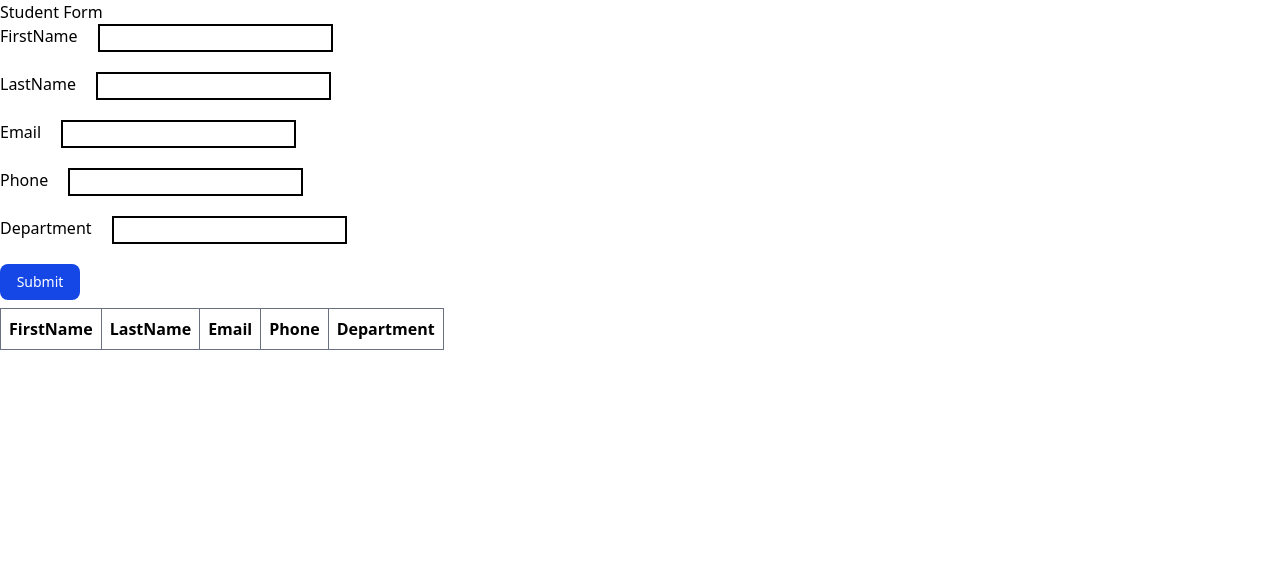
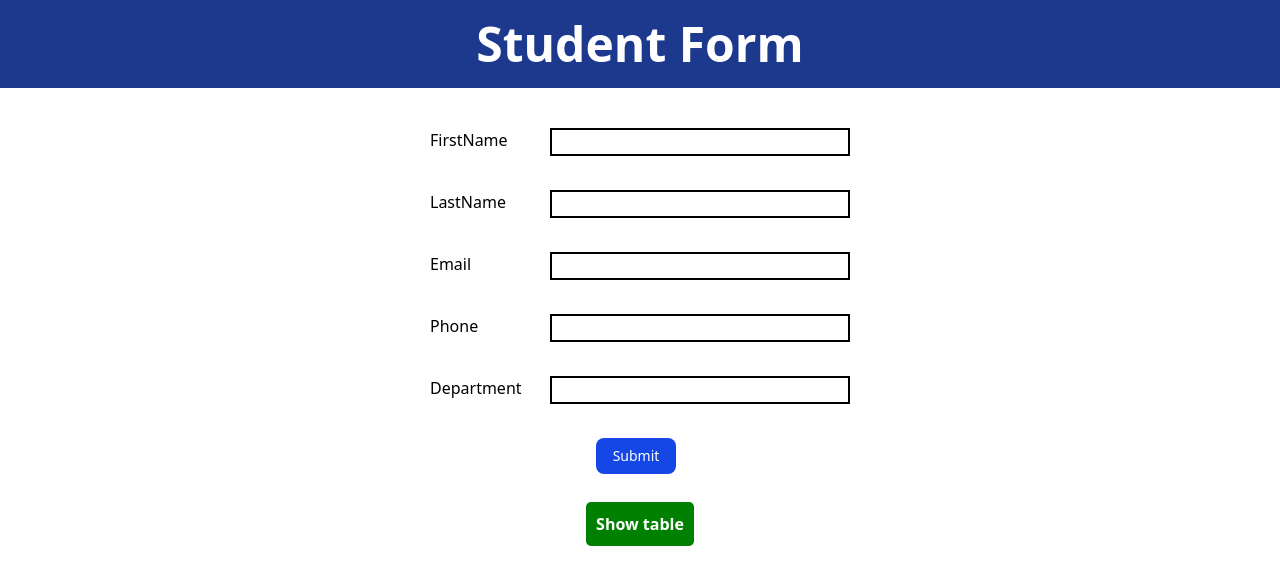
Before and after one commit to shudhanshu-innostax/Formik-Form, a React (Vite) app: page / in a window 1280 px wide. Shown: the top 584 px of the page. Built offline with nearby package versions, Linux system fonts and the light colour scheme.

Commit message:
fixed validation issue and implement routing

```diff
--- a/package.json
+++ b/package.json
@@ -14,6 +14,7 @@
     "formik": "^2.4.6",
     "react": "^19.0.0",
     "react-dom": "^19.0.0",
+    "react-router-dom": "^7.1.5",
     "tailwindcss": "^4.0.6",
     "yup": "^1.6.1"
   },
--- a/src/App.jsx
+++ b/src/App.jsx
@@ -1,6 +1,7 @@
 import { useState } from "react";
 import Tabel from "./components/Tabel";
 import StudentForm from "./components/StudentForm";
+import { BrowserRouter as Router, Routes, Route } from "react-router-dom";
 
 function App() {
   const [studentData, setStudentData] = useState([]);
@@ -8,8 +9,12 @@ function App() {
 
   return (
     <div>
-          <StudentForm setStudentData={setStudentData} studentData={studentData}/>
-          <Tabel data={studentData}/>
+          <Router>
+          <Routes>
+            <Route path="/"  element={<StudentForm setStudentData={setStudentData} studentData={studentData}/>}/>
+            <Route path="/table" element={<Tabel data={studentData}/>}/>
+          </Routes>
+          </Router>
     </div>
   )
 }
--- /dev/null
+++ b/src/components/StudentForm.css
@@ -0,0 +1,34 @@
+.form{
+    display: flex;
+    flex-direction: column;
+    gap: 20px;
+    align-items: center;
+    padding: 20px;
+}
+
+.field{
+    width: 300px;
+}
+
+label{
+    width: 100px;
+    text-align: start;
+}
+
+.error{
+    color: red;
+    margin-left: 120px;
+    font-size: 12px;
+}
+
+.error-div{
+    height: 10px;
+}
+
+.table-btn{
+    background-color: green;
+    padding: 10px;
+    border-radius: 5px;
+    color: white;
+    font-weight: 600;
+}
--- a/src/components/StudentForm.jsx
+++ b/src/components/StudentForm.jsx
@@ -1,14 +1,20 @@
 /* eslint-disable react/prop-types */
 import { Formik, Form, Field, ErrorMessage } from "formik"
+import { Link, useNavigate } from "react-router-dom";
 import * as Yup from 'yup'
+import './StudentForm.css'
 
 
 function StudentForm({ studentData, setStudentData }) {
   const phoneRegExp = /^((\\+[1-9]{1,4}[ \\-]*)|(\\([0-9]{2,3}\\)[ \\-]*)|([0-9]{2,4})[ \\-]*)*?[0-9]{3,4}?[ \\-]*[0-9]{3,4}?$/
+  const nameRegExp = /^[a-zA-Z]+(?:(?:|['_\. ])([a-zA-Z]*(\.\s)?[a-zA-Z])+)*$/
+  const emailRegExp = /^(([^<>()[\]\\.,;:\s@"]+(\.[^<>()[\]\\.,;:\s@"]+)*)|.(".+"))@((\[[0-9]{1,3}\.[0-9]{1,3}\.[0-9]{1,3}\.[0-9]{1,3}\])|(([a-zA-Z\-0-9]+\.)+[a-zA-Z]{2,}))$/
+
+  const navigate = useNavigate()
 
   return (
     <div>
-      <h1>Student Form</h1>
+      <h1 className="text-5xl p-5 font-bold text-center bg-blue-900 text-white">Student Form</h1>
       <div className='form'>
         <Formik
           initialValues={{
@@ -20,55 +26,81 @@ function StudentForm({ studentData, setStudentData }) {
           }}
           validationSchema={Yup.object({
             firstName: Yup.string()
+              .matches(nameRegExp, "Enter correct firstname")
+              .min(4, 'Must be atleast 4 characters')
               .max(12, 'Must be 12 characters or less')
               .required('Required'),
             lastName: Yup.string()
+              .matches(nameRegExp, "Enter correct lastname")
+              .min(4, 'Must be atleast 4 characters')
               .max(10, 'Must be 10 characters or less')
               .required('Required'),
             email: Yup.string().email('Invalid email address')
+              .matches(emailRegExp, "Invalid email address")
               .required('Required'),
             phone: Yup.string()
-              .required("required")
+              .required("Required")
               .matches(phoneRegExp, 'Phone number is not valid')
               .min(10, "too short")
               .max(10, "too long"),
             department: Yup.string()
               .min(3, "Must be atleast 3 characters")
-              .max(5, "Must be greater than 3 characters and less than 5 characters")
+              .max(5, "Must be less than 6 characters")
+              .required('Required')
           })}
           onSubmit={(values) => {
-            console.log('Form data', values);
             setStudentData([...studentData, values]);
-            console.log(studentData);
+            navigate('/table')
           }}
         >
-          <Form className="flex flex-col gap-5">
+          <Form className="form flex gap-7">
+            <div className="flex gap-1 flex-col">
               <div className="flex gap-5">
                 <label htmlFor="firstname">FirstName</label>
-              <Field className='border-2' type='text' id='firstName' name='firstName' />
+                <Field className='border-2 field' type='text' id='firstName' name='firstName' />
+              </div>
+              <div className="error-div">
                 <ErrorMessage name="firstName" component="div" className="error" />
               </div>
+            </div>
+            <div className="flex gap-1 flex-col">
               <div className="flex gap-5">
                 <label htmlFor="lastname">LastName</label>
-              <Field className='border-2' type='text' id='lastName' name='lastName' />
+                <Field className='border-2 field' type='text' id='lastName' name='lastName' />
+              </div>
+              <div className="error-div">
                 <ErrorMessage name="lastName" component="div" className="error" />
               </div>
-            <div className="flex gap-5" >
+            </div>
+            <div className="flex gap-1 flex-col" >
+              <div className="flex gap-5">
                 <label htmlFor="email">Email</label>
-              <Field className='border-2' type='email' id='enail' name='email' />
+                <Field className='border-2 field' type='email' id='enail' name='email' />
+              </div>
+              <div className="error-div">
                 <ErrorMessage name="email" component="div" className="error" />
               </div>
+            </div>
+            <div className="flex gap-1 flex-col">
               <div className="flex gap-5">
                 <label htmlFor="phone">Phone</label>
-              <Field className='border-2' type='phone' id='phone' name='phone' />
+                <Field className='border-2 field' type='phone' id='phone' name='phone' />
+              </div>
+              <div className="error-div">
                 <ErrorMessage name="phone" component="div" className="error" />
               </div>
+            </div>
+            <div className="flex gap-1 flex-col">
               <div className="flex gap-5">
                 <label htmlFor="department">Department</label>
-              <Field className='border-2' type='text' id='department' name='department' />
+                <Field className='border-2 field' type='text' id='department' name='department' />
+              </div>
+              <div className="error-div">
                 <ErrorMessage name="department" component="div" className="error" />
               </div>
+            </div>
             <button type="submit" className="text-white bg-blue-700 hover:bg-blue-800 focus:ring-4 focus:ring-blue-300 font-medium rounded-lg text-sm px-2 py-2 me-2 mb-2 dark:bg-blue-600 dark:hover:bg-blue-700 focus:outline-none dark:focus:ring-blue-800 w-20">Submit</button>
+            <Link className="table-btn" to={'/table'}>Show table</Link>
           </Form>
         </Formik>
       </div>
```
Lines whose indentation alone changed are shown as unchanged.
